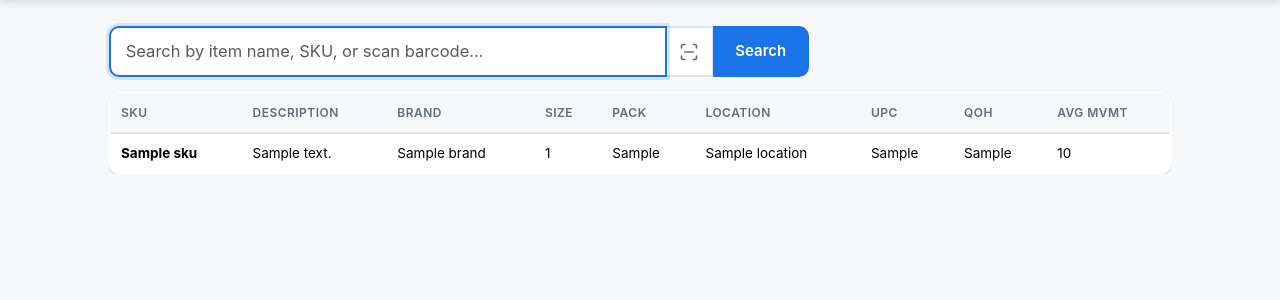
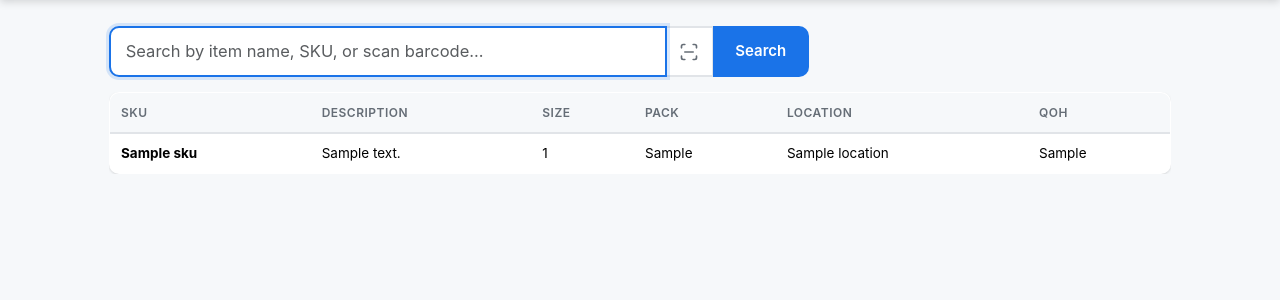
Before and after one commit to colbyc21/ItemSearch, a Flask app: template app/templates/search.html in a window 1280 px wide. Shown: the part 55-355 px from the top of the page. Run offline with Flask 3, Linux system fonts and the light colour scheme; the template is opened without the code that fills it: most values are stand-ins (such as "Sample title", 1, 10 or a date in 2020); some libraries are stand-ins or nearby versions.

Commit message:
Drop brand/UPC/movement columns from results, fix location join
Co-Authored-By: Claude Opus 4.6 <noreply@anthropic.com>

```diff
--- a/app/services/db2.py
+++ b/app/services/db2.py
@@ -58,7 +58,7 @@ def search_items(term):
                 "FROM longmod.VITEMS i "
                 "LEFT JOIN longmod.VITEM_EXT e ON i.SKU = e.SKU "
                 "LEFT JOIN longmod.VITEM_BALANCE b ON i.SKU = b.SKU "
-                "LEFT JOIN longmod.VLOCATIONS l ON i.SKU = l.SKU AND l.QOH > 0 "
+                "LEFT JOIN longmod.VLOCATIONS l ON i.SKU = l.SKU"
                 "LEFT JOIN longmod.VITEM_MOVEMENT m ON i.SKU = m.SKU "
                 "WHERE i.SKU = ? OR UPPER(i.DESCRIPTION) LIKE ? "
                 "ORDER BY COALESCE(m.NEW_FORECAST, 0) DESC "
@@ -80,7 +80,7 @@ def search_items(term):
                 "FROM longmod.VITEMS i "
                 "LEFT JOIN longmod.VITEM_EXT e ON i.SKU = e.SKU "
                 "LEFT JOIN longmod.VITEM_BALANCE b ON i.SKU = b.SKU "
-                "LEFT JOIN longmod.VLOCATIONS l ON i.SKU = l.SKU AND l.QOH > 0 "
+                "LEFT JOIN longmod.VLOCATIONS l ON i.SKU = l.SKU"
                 "LEFT JOIN longmod.VITEM_MOVEMENT m ON i.SKU = m.SKU "
                 f"WHERE {where_clause} "
                 "ORDER BY COALESCE(m.NEW_FORECAST, 0) DESC "
@@ -112,7 +112,7 @@ def search_by_upc(upc):
             "FROM longmod.VITEMS i "
             "LEFT JOIN longmod.VITEM_EXT e ON i.SKU = e.SKU "
             "LEFT JOIN longmod.VITEM_BALANCE b ON i.SKU = b.SKU "
-            "LEFT JOIN longmod.VLOCATIONS l ON i.SKU = l.SKU AND l.QOH > 0 "
+            "LEFT JOIN longmod.VLOCATIONS l ON i.SKU = l.SKU"
             "LEFT JOIN longmod.VITEM_MOVEMENT m ON i.SKU = m.SKU "
             "WHERE TRIM(i.UPC1) = ? OR TRIM(i.UPC2) = ? OR TRIM(i.UPC3) = ? "
             "ORDER BY COALESCE(m.NEW_FORECAST, 0) DESC "
--- a/app/templates/search.html
+++ b/app/templates/search.html
@@ -47,13 +47,10 @@
             <tr>
                 <th>SKU</th>
                 <th>Description</th>
-                <th>Brand</th>
                 <th>Size</th>
                 <th>Pack</th>
                 <th>Location</th>
-                <th>UPC</th>
                 <th>QOH</th>
-                <th>Avg Mvmt</th>
             </tr>
         </thead>
         <tbody>
@@ -61,13 +58,10 @@
             <tr>
                 <td class="fw-bold">{{ item.SKU }}</td>
                 <td>{{ item.DESCRIPTION }}</td>
-                <td>{{ item.BRAND or '' }}</td>
                 <td>{{ item.SIZE }}</td>
                 <td>{{ item.QTY2 }}</td>
                 <td class="text-nowrap">{{ item.LOCATION or '' }}</td>
-                <td class="text-nowrap">{{ item.UPC1 or '' }}</td>
                 <td>{{ item.QOH_2 if item.QOH_2 is not none else '-' }}</td>
-                <td>{{ item.AVG_MOVEMENT if item.AVG_MOVEMENT else '-' }}</td>
             </tr>
             {% endfor %}
         </tbody>
```
